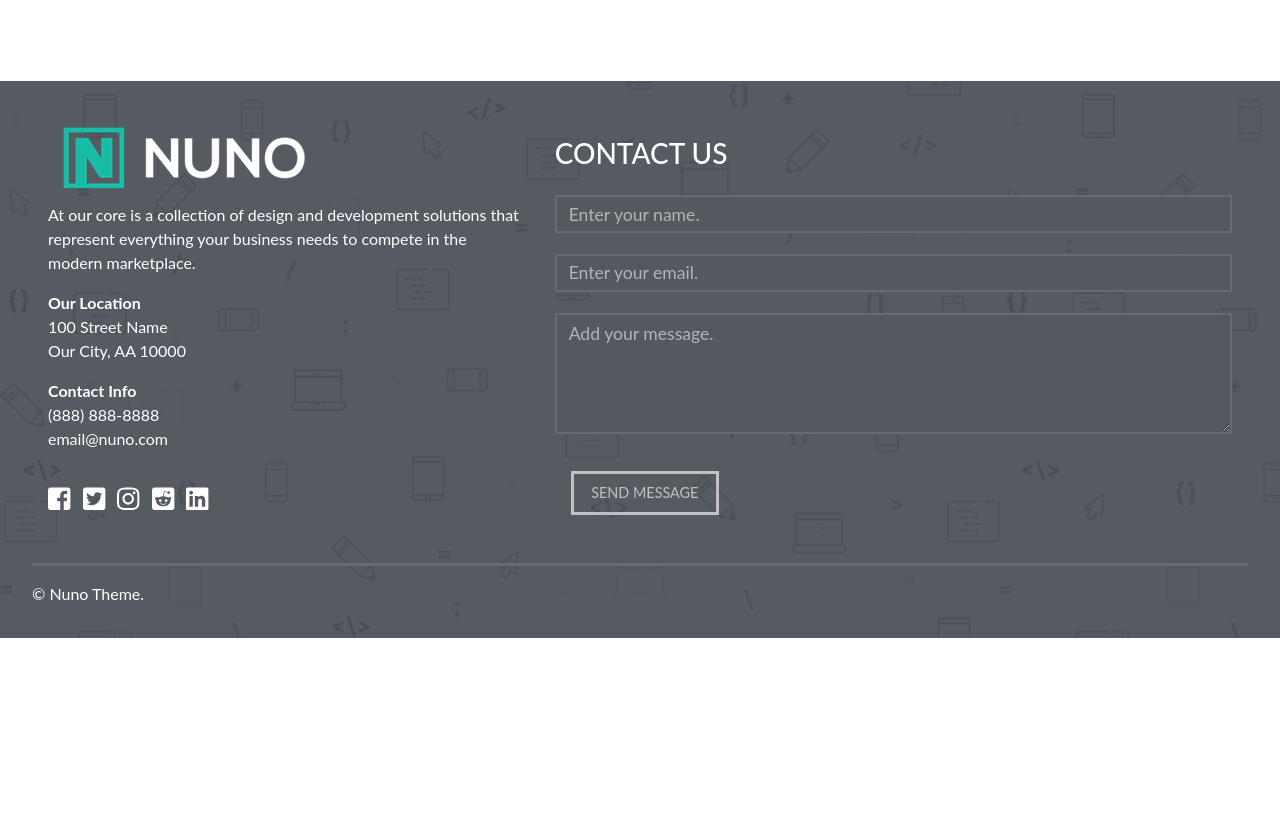
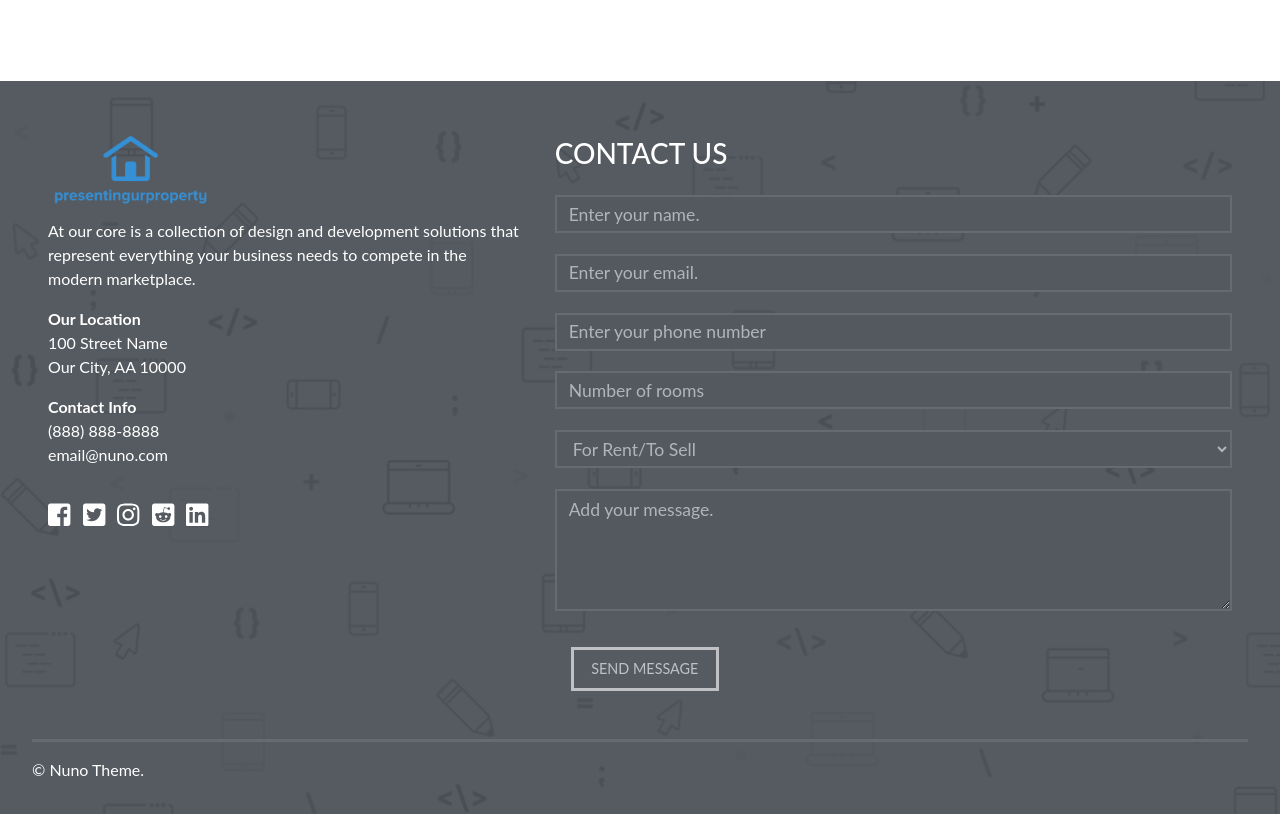
Before and after one commit to GaryW91/demo, a plain HTML site: page contact.html in a window 1280 px wide. Shown: the part 700-1514 px from the top of the page. Before the commit the page ends 1338 px from the top, so only its background shows below. Drawn offline with Linux system fonts and the light colour scheme.

Commit message:
Making changes to all pages

```diff
--- a/contact.html
+++ b/contact.html
@@ -41,10 +41,10 @@
 				<a class="nav-link" href="index.html">Home</a>
 			</li>
 			<li class="nav-item">
-				<a class="nav-link" href="portfolio.html">Portfolio</a>
+				<a class="nav-link" href="staging.html">Staging</a>
 			</li>
 			<li class="nav-item">
-				<a class="nav-link" href="pricing.html">Pricing</a>
+				<a class="nav-link" href="portfolio.html">Portfolio</a>
 			</li>
 			<li class="nav-item">
 				<a class="nav-link" href="team.html">Team</a>
@@ -144,7 +144,7 @@
 <div class="row">
 
 	<div class="col-md-5">
-		<img src="img/nuno.png" alt="">
+		<img src="img/logo_transparent_background2.png" alt="">
 		<p>At our core is a collection of design and development solutions that represent everything your business needs to compete in the modern marketplace.</p>
 		<strong>Our Location</strong>
 		<p>100 Street Name<br/>Our City, AA 10000</p>
@@ -161,10 +161,8 @@
 		<h3>Contact Us</h3>
 
 		<form id="contact-form" method="post" action="contact.php">
-
 				<div class="messages"></div>
 				<div class="controls">
-
 					<div class="form-group">
 						<input id="form_name" type="text" name="name" class="form-control" placeholder="Enter your name." required="required">
 					</div>
@@ -174,14 +172,28 @@
 					</div>
 
 					<div class="form-group">
+						<input id="form_tel" type="tel" name="telephone" class="form-control" placeholder="Enter your phone number" required="required">
+					</div>
+
+					<div class="form-group">
+						<input id="form_room" type="number" name="rooms" class="form-control" min="0" max="5" placeholder="Number of rooms" required="required">
+					</div>
+
+					<div class="form-group">
+						<select name="status" class="form-control">
+							<option value="" disabled selected>For Rent/To Sell</option>
+	  						<option value="rent">Rent</option>
+	  						<option value="sell">Sell</option>
+  						</select>
+  					</div>
+
+					<div class="form-group">
 						<textarea id="form_message" name="message" class="form-control" placeholder="Add your message." rows="4" required="required"></textarea>
 					</div>
 
-				<input type="submit" class="btn btn-outline-light btn-sm" value="Send message">
-
-			</div>
-
-		</form>
+					<input type="submit" class="btn btn-outline-light btn-sm" value="Send Message" name="submit">
+				</div><!--End of Controls-->
+			</form><!--End of form-->
 
 	</div>
 
--- a/style.css
+++ b/style.css
@@ -97,7 +97,7 @@ body {
 /*============= LANDING PAGE =============*/
 
 .home-inner {
-  background-image: url('img/computers.png');
+  background-image: url('img/house-staging.png');
 }
 .caption {
   width: 100%;
@@ -376,7 +376,7 @@ footer .row {
   padding: 1rem 2rem 3rem;
 }
 footer img {
-  height: 4rem;
+  height: 5rem;
   margin: .8rem 0;
 }
 footer a {
@@ -409,7 +409,8 @@ footer h3 {
   border: .15rem solid #666b71;
 }
 .form-group input::placeholder,
-.form-group textarea::placeholder {
+.form-group textarea::placeholder,
+.form-group select {
   color: #b2b5b8!important;
 }
 input.btn {
```
Also changed, not shown: index.html (+2 -2 lines), portfolio.html (+3 -3 lines), staging.html (renamed from pricing.html, +4 -4 lines), team.html (+3 -3 lines). Lines whose indentation alone changed are shown as unchanged.
